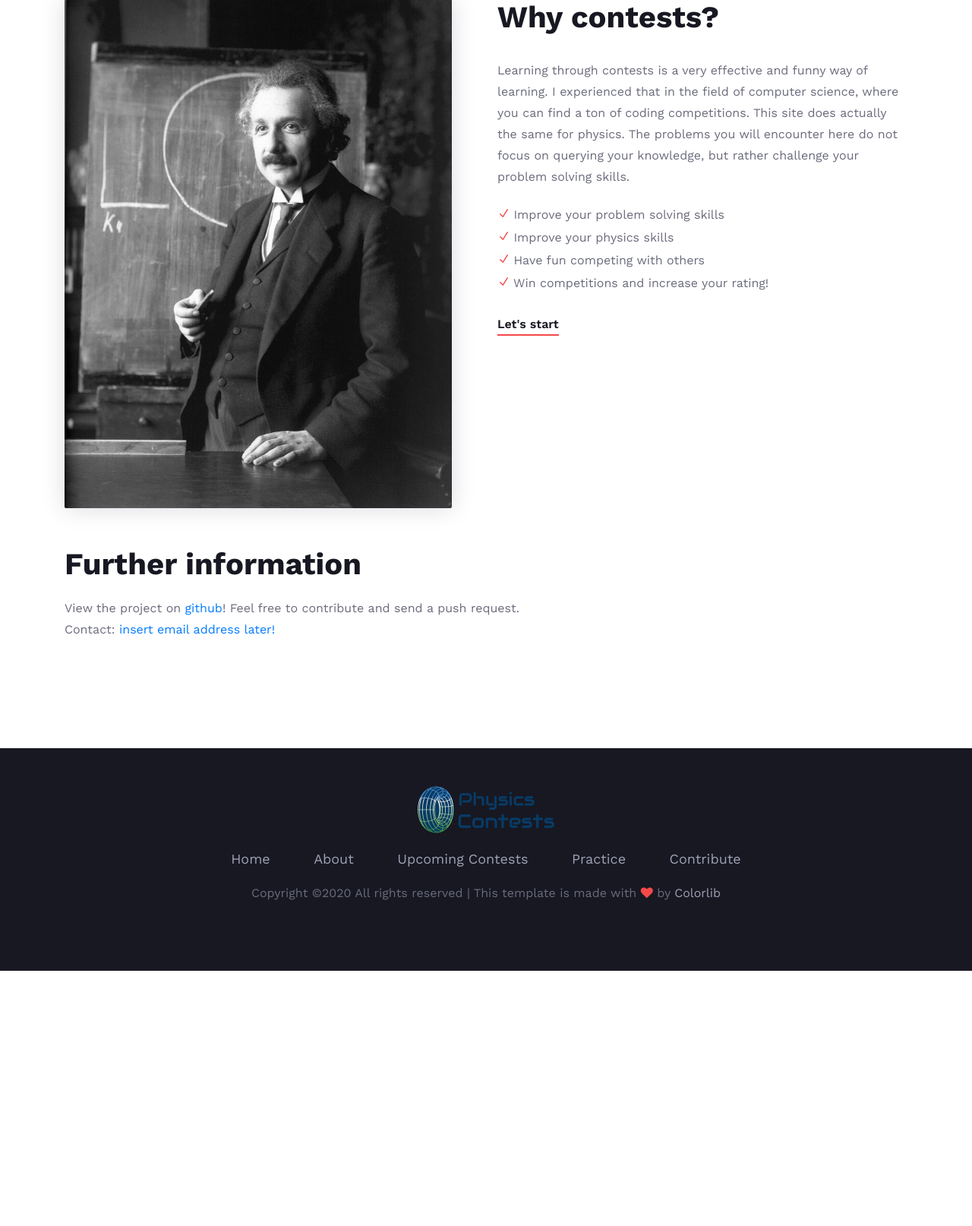
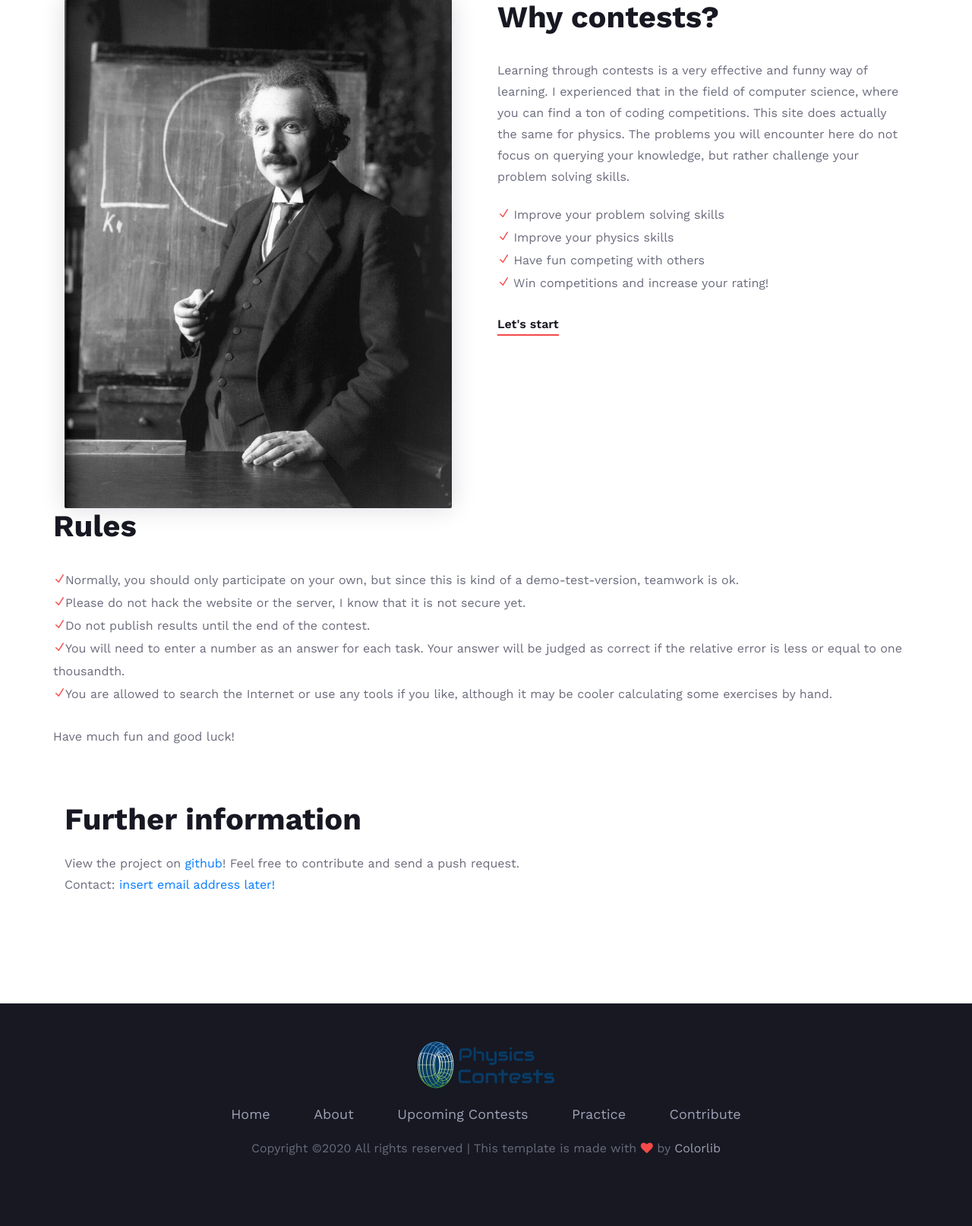
Before and after one commit to SimonSkade/phisicscontests, a Flask app: page /about in a window 1280 px wide. Shown: the part 157-1771 px from the top of the page at 76% size. Before the commit the page ends 1435 px from the top, so only its background shows below. Run offline with Flask 2, Linux system fonts and the light colour scheme; some libraries are stand-ins or nearby versions.

Commit message:
added a rules section

```diff
--- a/physicscontests/templates/about.html
+++ b/physicscontests/templates/about.html
@@ -31,6 +31,19 @@
                 </div>
             </div>
             <div class="row">
+                <div class="ha-text">
+                    <h2>Rules</h2>
+                    <ul>
+                        <li><span class="icon_check"></span>Normally, you should only participate on your own, but since this is kind of a demo-test-version, teamwork is ok.</li>
+                        <li><span class="icon_check"></span>Please do not hack the website or the server, I know that it is not secure yet.</li>
+                        <li><span class="icon_check"></span>Do not publish results until the end of the contest.</li>
+                        <li><span class="icon_check"></span>You will need to enter a number as an answer for each task. Your answer will be judged as correct if the relative error is less or equal to one thousandth.</li>
+                        <li><span class="icon_check"></span>You are allowed to search the Internet or use any tools if you like, although it may be cooler calculating some exercises by hand.</li>
+                    </ul>
+                    <p>Have much fun and good luck!</p>
+                </div>
+            </div>
+            <div class="row">
                 <div class="col-lg-12 info">
                     <div class="section-title">
                         <h2>Further information</h2>
```
